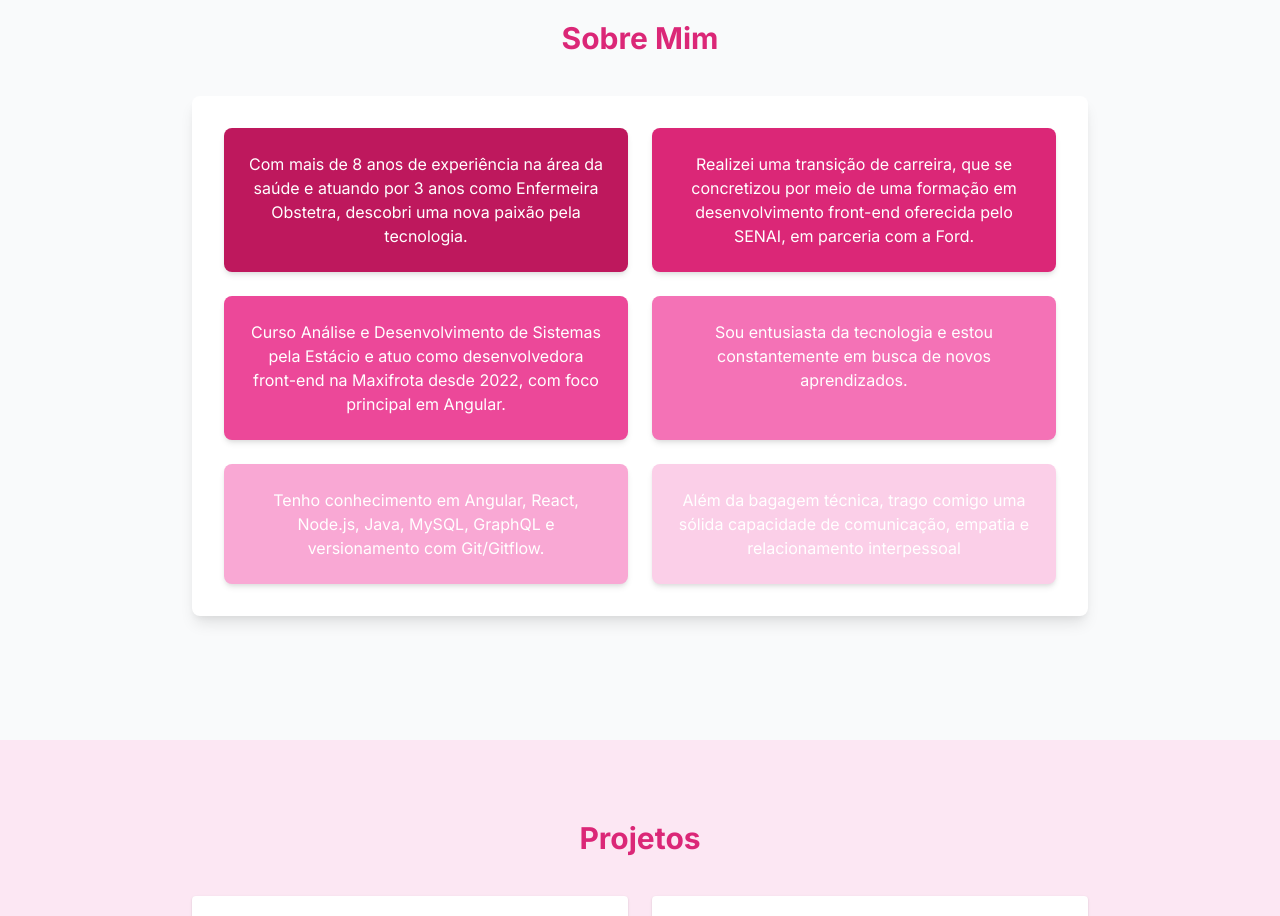
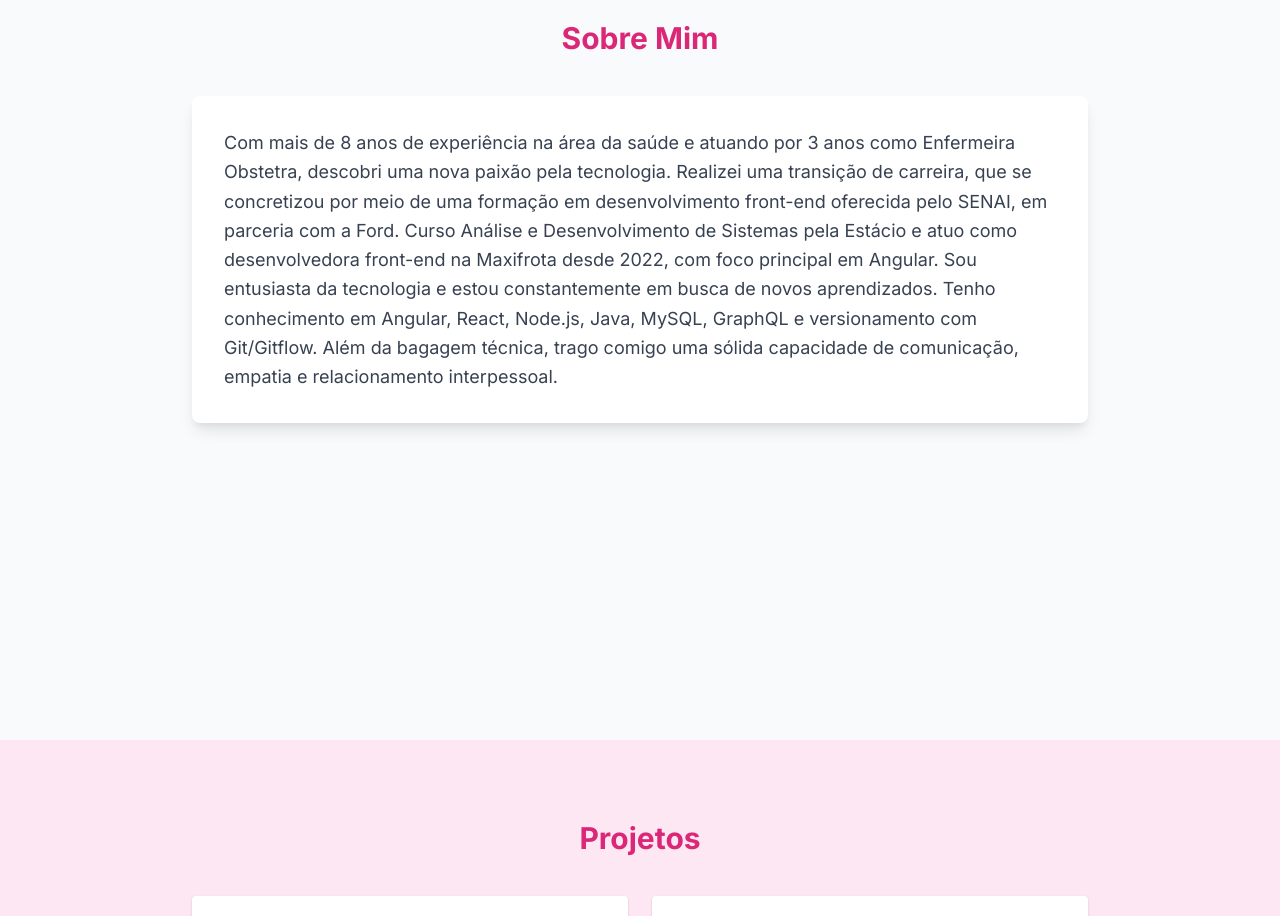
Before and after one commit to RayanaVital/personal-site-react, a Next.js app: page / in a window 1280 px wide. Shown: the part 860-1776 px from the top of the page. Built offline with nearby package versions, Linux system fonts and the light colour scheme.

Commit message:
refactor: simplify About component by consolidating content and removing unnecessary mapping

```diff
--- a/src/app/components/About.tsx
+++ b/src/app/components/About.tsx
@@ -1,21 +1,12 @@
 export default function About() {
-  const items = [
-    "Com mais de 8 anos de experiência na área da saúde e atuando por 3 anos como Enfermeira Obstetra, descobri uma nova paixão pela tecnologia.",
-    "Realizei uma transição de carreira, que se concretizou por meio de uma formação em desenvolvimento front-end oferecida pelo SENAI, em parceria com a Ford.",
-    "Curso Análise e Desenvolvimento de Sistemas pela Estácio e atuo como desenvolvedora front-end na Maxifrota desde 2022, com foco principal em Angular.",
-    "Sou entusiasta da tecnologia e estou constantemente em busca de novos aprendizados.",
-    "Tenho conhecimento em Angular, React, Node.js, Java, MySQL, GraphQL e versionamento com Git/Gitflow.",
-    "Além da bagagem técnica, trago comigo uma sólida capacidade de comunicação, empatia e relacionamento interpessoal",
-  ];
-
-  const colors = [
-    "bg-pink-700",
-    "bg-pink-600",
-    "bg-pink-500",
-    "bg-pink-400",
-    "bg-pink-300",
-    "bg-pink-200",
-  ];
+  const content = `
+    Com mais de 8 anos de experiência na área da saúde e atuando por 3 anos como Enfermeira Obstetra, descobri uma nova paixão pela tecnologia.
+    Realizei uma transição de carreira, que se concretizou por meio de uma formação em desenvolvimento front-end oferecida pelo SENAI, em parceria com a Ford.
+    Curso Análise e Desenvolvimento de Sistemas pela Estácio e atuo como desenvolvedora front-end na Maxifrota desde 2022, com foco principal em Angular.
+    Sou entusiasta da tecnologia e estou constantemente em busca de novos aprendizados.
+    Tenho conhecimento em Angular, React, Node.js, Java, MySQL, GraphQL e versionamento com Git/Gitflow.
+    Além da bagagem técnica, trago comigo uma sólida capacidade de comunicação, empatia e relacionamento interpessoal.
+  `;
 
   return (
     <section id="about" className="min-h-screen py-20 px-4 bg-gray-50">
@@ -23,16 +14,9 @@ export default function About() {
         Sobre Mim
       </h2>
       <div className="max-w-4xl mx-auto bg-white p-8 rounded-lg shadow-lg">
-        <div className="grid grid-cols-1 md:grid-cols-2 gap-6">
-          {items.map((item, index) => (
-            <div
-              key={index}
-              className={`p-6 rounded-lg shadow-md text-white text-center transition-transform transform hover:scale-105 ${colors[index % colors.length]}`}
-            >
-              {item}
-            </div>
-          ))}
-        </div>
+        <p className="text-gray-700 text-lg leading-relaxed">
+          {content}
+        </p>
       </div>
     </section>
   );
```
